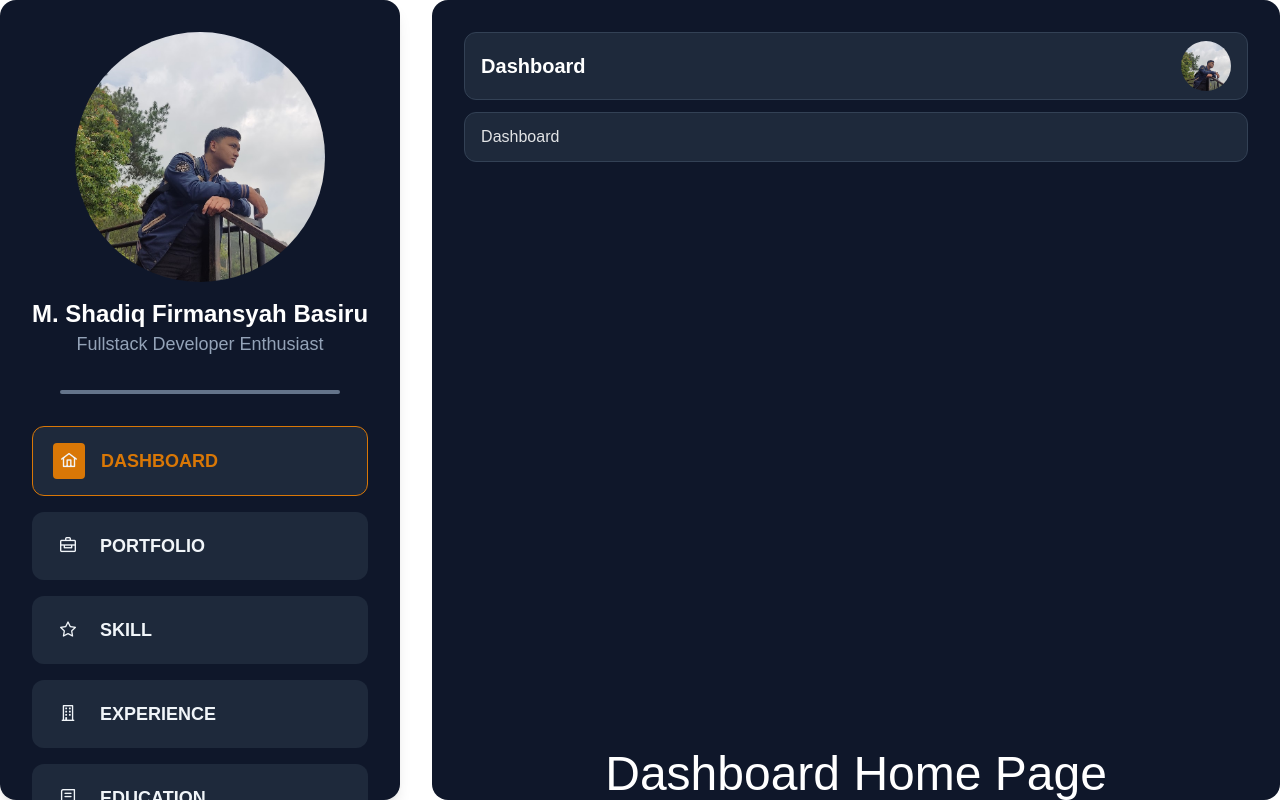
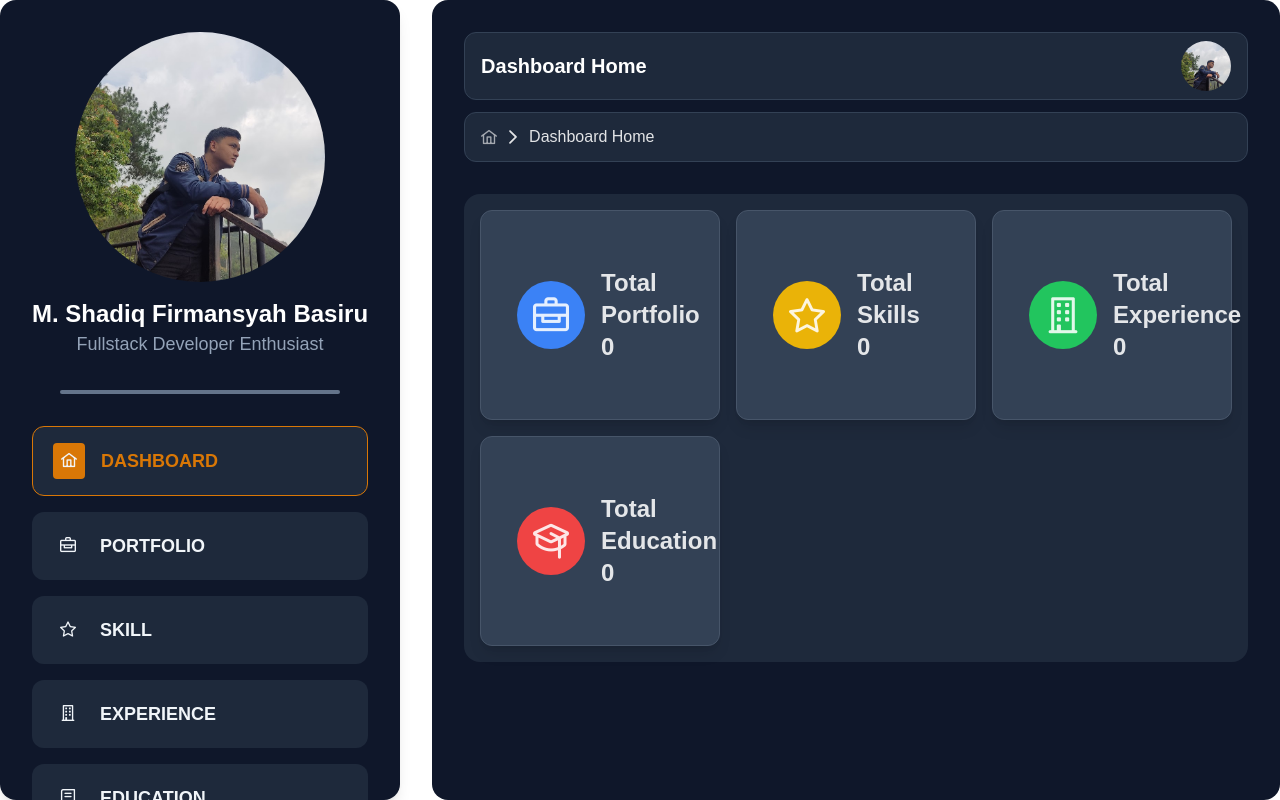
Before and after one commit to shodiqbasiru/SbSite, a Next.js app: page /dashboard in a window 1280 px wide. Built offline with nearby package versions, Linux system fonts and the light colour scheme; no server answers; a web font is replaced by a local one.

Commit message:
:art: make content for dashboard home

```diff
--- a/package.json
+++ b/package.json
@@ -10,6 +10,7 @@
     "format": "prettier --write ."
   },
   "dependencies": {
+    "chart.js": "^4.4.5",
     "dompurify": "^3.1.7",
     "firebase": "^10.14.0",
     "next": "14.2.14",
--- a/src/app/dashboard/page.tsx
+++ b/src/app/dashboard/page.tsx
@@ -1,9 +1,75 @@
-import React from "react";
+"use client"
+
+import { useEducation } from "@/hook/useEducation";
+import { useExperience } from "@/hook/useExperience";
+import { usePortfolio } from "@/hook/usePortfolio";
+import { useSkill } from "@/hook/useSkill";
+import { Card } from "primereact/card";
+import { useEffect } from "react";
 
 export default function DashboardHomePage() {
+
+  const {data:{portfolios}, methods:{getPortfolios}} = usePortfolio();
+  const {data: {skills}, methods:{getSkills}} = useSkill();
+  const {data:{experiences},methods:{getExperiences}} = useExperience();
+  const {data:{educations},methods:{getEducations}} = useEducation();
+
+  const totalPortfolio = portfolios.length;
+  const totalSkills = skills.length;
+  const totalExperience = experiences.length;
+  const totalEducation = educations.length;
+
+  useEffect(() => {
+    getPortfolios();
+    getSkills();
+    getExperiences();
+    getEducations();
+  }, []);
+
+  const items = [
+    {
+      title: "Total Portfolio",
+      value: totalPortfolio,
+      icon: "pi pi-briefcase",
+      color: "bg-blue-500",
+    },
+    {
+      title: "Total Skills",
+      value: totalSkills,
+      icon: "pi pi-star",
+      color: "bg-yellow-500",
+    },
+    {
+      title: "Total Experience",
+      value: totalExperience,
+      icon: "pi pi-building",
+      color: "bg-green-500",
+    },
+    {
+      title: "Total Education",
+      value: totalEducation,
+      icon: "pi pi-graduation-cap",
+      color: "bg-red-500",
+    },
+  ];
+
   return (
-    <section className="flex h-[1200px] items-center justify-center">
-      <h1 className="text-5xl text-white">Dashboard Home Page</h1>
+    <section>
+      <div className="grid grid-cols-6 gap-4 bg-slate-800 border-slate-700 rounded-2xl p-4">
+        {items.map((item) => (
+          <Card className="col-span-2 bg-slate-700 border border-slate-600 shadow-lg p-4 rounded-xl hover:bg-slate-800 transition-colors duration-300 ease-in-out cursor-pointer">
+            <div className="flex items-center">
+              <i
+                className={`${item.icon} text-4xl ${item.color} rounded-full p-4`}
+              ></i>
+              <div className="ml-4">
+                <h1 className="text-2xl font-semibold">{item.title}</h1>
+                <p className="text-2xl font-semibold">{item.value}</p>
+              </div>
+            </div>
+          </Card>
+        ))}
+      </div>
     </section>
   );
 }
--- /dev/null
+++ b/src/components/client/chart/ClientPieChart.tsx
@@ -0,0 +1,51 @@
+"use client";
+
+import { Chart } from "primereact/chart";
+import { useEffect, useState } from "react";
+
+export default function ClientPieChart() {
+  const [chartData, setChartData] = useState({});
+  const [chartOptions, setChartOptions] = useState({});
+
+  useEffect(() => {
+    const documentStyle = getComputedStyle(document.documentElement);
+    const data = {
+      labels: ["A", "B", "C"],
+      datasets: [
+        {
+          data: [540, 325, 702],
+          backgroundColor: [
+            documentStyle.getPropertyValue("--blue-500"),
+            documentStyle.getPropertyValue("--yellow-500"),
+            documentStyle.getPropertyValue("--green-500"),
+          ],
+          hoverBackgroundColor: [
+            documentStyle.getPropertyValue("--blue-400"),
+            documentStyle.getPropertyValue("--yellow-400"),
+            documentStyle.getPropertyValue("--green-400"),
+          ],
+        },
+      ],
+    };
+    const options = {
+      plugins: {
+        legend: {
+          labels: {
+            usePointStyle: true,
+          },
+        },
+      },
+    };
+
+    setChartData(data);
+    setChartOptions(options);
+  }, []);
+  return (
+    <Chart
+      type="pie"
+      data={chartData}
+      options={chartOptions}
+      className="h-96 w-96"
+    />
+  );
+}
--- a/src/components/layouts/DashboardHeaderComponent.tsx
+++ b/src/components/layouts/DashboardHeaderComponent.tsx
@@ -25,12 +25,12 @@ function DashboardHeaderComponent() {
     };
   });
 
-  if (items[0]?.label !== "Dashboard") {
-    items.unshift({
-      label: "Dashboard",
-      command: () => router.push("/dashboard"),
-    });
-  }
+  // if (items[0]?.label !== "Dashboard") {
+  //   items.unshift({
+  //     label: "Home",
+  //     command: () => router.push("/"),
+  //   });
+  // }
 
   const start = <h1 className="text-xl font-bold text-white">{title}</h1>;
 
@@ -59,6 +59,11 @@ function DashboardHeaderComponent() {
     //   ],
     // },
   ];
+
+  const home = {
+    icon: "pi pi-home",
+    command: () => router.push("/"),
+  }
 
   const handleToggle = (e: React.MouseEvent) => {
     if (menuLeft.current) {
@@ -93,7 +98,7 @@ function DashboardHeaderComponent() {
   );
 
   return (
-    <div className="mb-3">
+    <div className="mb-8">
       <Menubar
         start={start}
         end={end}
@@ -101,6 +106,7 @@ function DashboardHeaderComponent() {
       />
       <BreadCrumb
         model={items}
+        home={home}
         className="rounded-xl border border-slate-700 bg-slate-800"
       />
     </div>
--- a/src/utils/helper.ts
+++ b/src/utils/helper.ts
@@ -53,7 +53,7 @@ export function convertPathnameToTitle(pathname: string) {
     case "/resume":
       return (title = "Resume");
     case "/dashboard":
-      return (title = "Dashboard");
+      return (title = "Dashboard Home");
     case "/dashboard/portfolio":
       return (title = "Manage Portfolio");
     case "/dashboard/skill":
```
Also changed, not shown: 1 other file (tests, documents, lock files or other folders).
